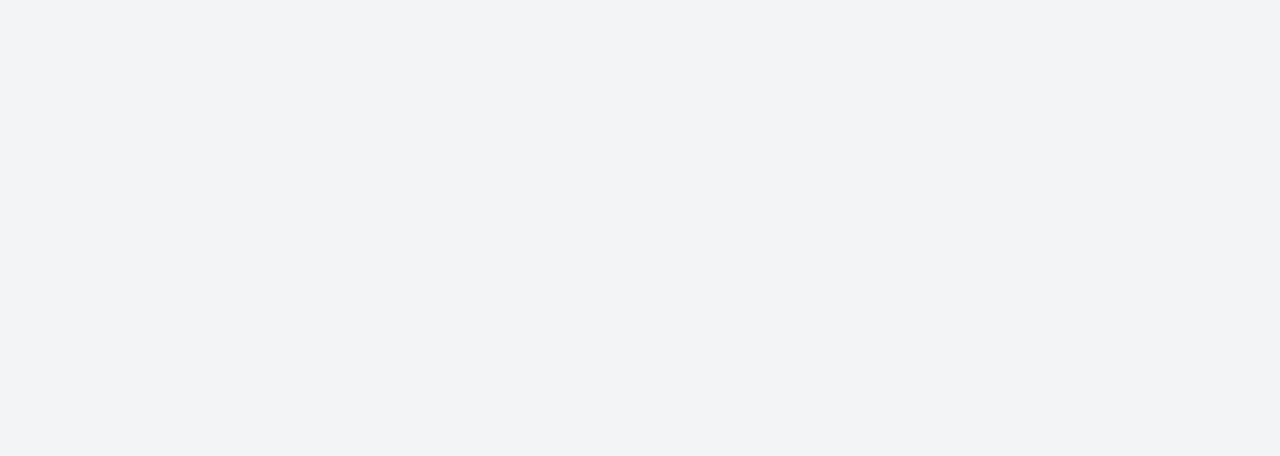
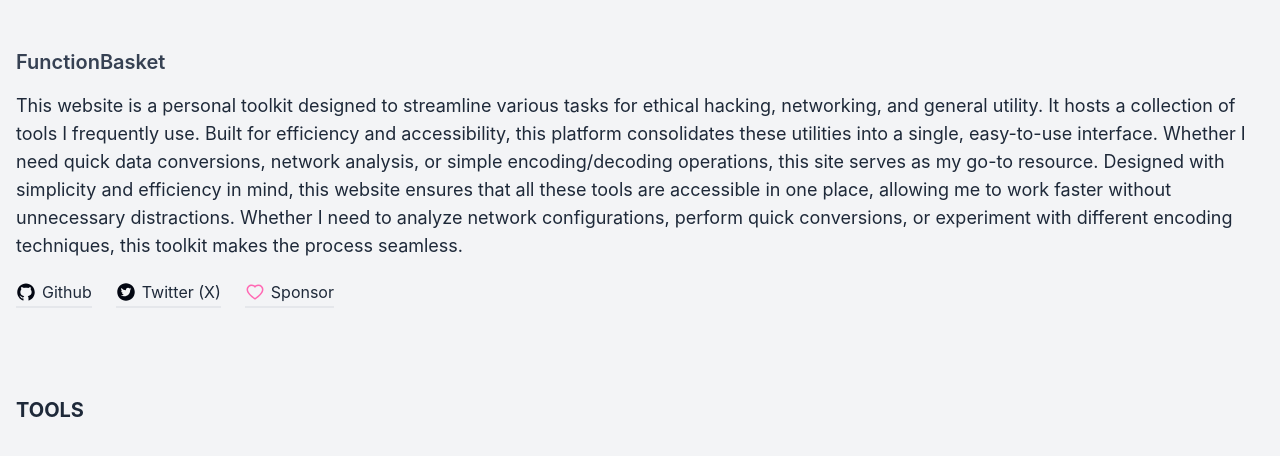
Before and after one commit to blueorionn/functionbasket, a Next.js app: page / in a window 1280 px wide. Shown: the top 456 px of the page. Built offline with nearby package versions, Linux system fonts and the light colour scheme.

Commit message:
created home page

```diff
--- a/src/app/page.tsx
+++ b/src/app/page.tsx
@@ -1,3 +1,95 @@
-export default function Page() {
-  return <></>
+import Link from 'next/link'
+import { AiOutlineHeart } from 'react-icons/ai'
+import { AiOutlineGithub } from 'react-icons/ai'
+import { AiFillTwitterCircle } from 'react-icons/ai'
+
+export default function Home() {
+  return (
+    <>
+      <main className='min-h-[100vh] w-full overflow-x-hidden bg-gray-100'>
+        <section className='mx-auto max-w-screen-xl px-4' aria-label='wrapper'>
+          <section className='py-12' id='about'>
+            <h1 className='cursor-default text-lg font-semibold text-gray-700 xl:text-xl'>
+              FunctionBasket
+            </h1>
+            <p className='my-4 text-base font-normal text-gray-800 xl:text-lg'>
+              This website is a personal toolkit designed to streamline various
+              tasks for ethical hacking, networking, and general utility. It
+              hosts a collection of tools I frequently use. Built for efficiency
+              and accessibility, this platform consolidates these utilities into
+              a single, easy-to-use interface. Whether I need quick data
+              conversions, network analysis, or simple encoding/decoding
+              operations, this site serves as my go-to resource. Designed with
+              simplicity and efficiency in mind, this website ensures that all
+              these tools are accessible in one place, allowing me to work
+              faster without unnecessary distractions. Whether I need to analyze
+              network configurations, perform quick conversions, or experiment
+              with different encoding techniques, this toolkit makes the process
+              seamless.
+            </p>
+            <div className='my-4 flex w-max items-center justify-center gap-6'>
+              <Link
+                href='/'
+                className='group relative flex items-center justify-center gap-1.5 py-1 transition-all'
+                rel='nofollow noreferrer noopener'
+                target='_blank'
+              >
+                <AiOutlineGithub
+                  name='logos:github-icon'
+                  style={{
+                    height: '1.25rem',
+                    width: '1.25rem',
+                    aspectRatio: 'auto',
+                  }}
+                />
+                <span className='text-base text-gray-800'>Github</span>
+                <span className='absolute bottom-0 left-0 h-0.5 w-full bg-gray-200 transition-all group-hover:bg-gray-500'></span>
+              </Link>
+              <Link
+                href='/'
+                className='group relative flex items-center justify-center gap-1.5 py-1 transition-all'
+                rel='nofollow noreferrer noopener'
+                target='_blank'
+              >
+                <AiFillTwitterCircle
+                  name='logos:x'
+                  style={{
+                    height: '1.25rem',
+                    width: '1.25rem',
+                    aspectRatio: 'auto',
+                  }}
+                />
+                <span className='text-base text-gray-800'>Twitter (X)</span>
+                <span className='absolute bottom-0 left-0 h-0.5 w-full bg-gray-200 transition-all group-hover:bg-gray-500'></span>
+              </Link>
+              <Link
+                href='/'
+                className='group relative flex items-center justify-center gap-1.5 py-1 transition-all'
+                rel='nofollow noreferrer noopener'
+                target='_blank'
+              >
+                <AiOutlineHeart
+                  name='ant-design:heart-outlined'
+                  style={{
+                    height: '1.25rem',
+                    width: '1.25rem',
+                    aspectRatio: 'auto',
+                    color: 'hotpink',
+                  }}
+                />
+                <span className='text-base text-gray-800'>Sponsor</span>
+                <span className='absolute bottom-0 left-0 h-0.5 w-full bg-gray-200 transition-all group-hover:bg-gray-500'></span>
+              </Link>
+            </div>
+          </section>
+          <section className='py-6' id='tools' aria-label='tools-section'>
+            <h1 className='cursor-default text-lg font-bold text-gray-800 xl:text-xl'>
+              TOOLS
+            </h1>
+            <section className='grid grid-flow-row py-4'></section>
+          </section>
+        </section>
+      </main>
+    </>
+  )
 }
```
